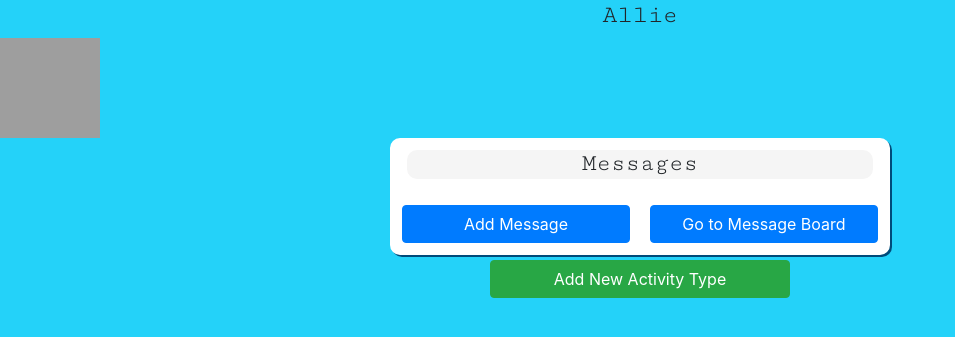
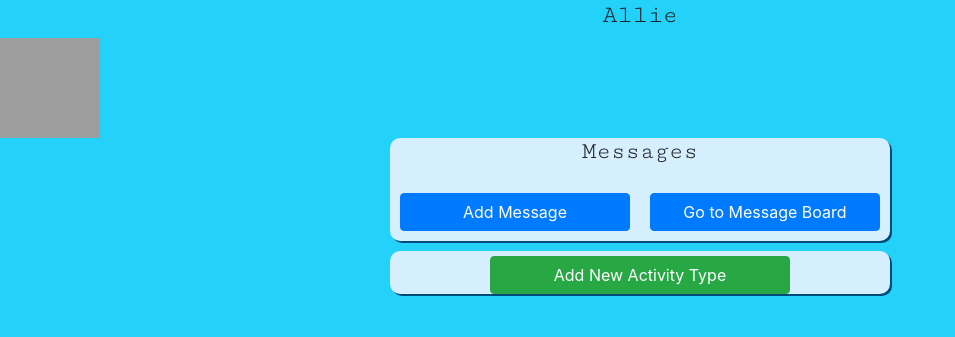
Before and after one commit to kirksudduth/PawPal, a Django app: page /pawpals/1 in a window 1280 px wide. Shown: the part 56-393 px from the top of the page, without its empty margins (0-955 px from the left). Run offline with Django 3.2, Linux system fonts and the light colour scheme; a user stored in the database is signed in; data comes from the database, SQL or seed files in the repository; data that the repository does not hold is empty; parts of the project's set-up code (start-up, migrations or seed data) failed here and were passed over; some libraries are stand-ins or nearby versions; grey boxes are pictures that could not be loaded.

Commit message:
changed background color of cards to alice blue

```diff
--- a/pawpalproject/pawpalapp/static/styles/base.css
+++ b/pawpalproject/pawpalapp/static/styles/base.css
@@ -95,6 +95,12 @@ img {
 .activity_types {
   display: flex;
   flex-flow: row wrap;
+  background: #d6efff;
+  border-radius: 10px;
+  max-width: 500px;
+  margin-top: 10px;
+  margin-bottom: 10px;
+  box-shadow: 2px 2px #004b7a;
 }
 
 .activity_type {
@@ -106,11 +112,11 @@ img {
   max-width: 300px;
   align-self: center;
 }
+
 .message_board {
   max-width: 500px;
-  border: solid white 2px;
   border-radius: 10px;
-  background: white;
+  background: #d6efff;
   box-shadow: 2px 2px #004b7a;
 }
 
--- a/pawpalproject/pawpalapp/templates/pawpals/details.html
+++ b/pawpalproject/pawpalapp/templates/pawpals/details.html
@@ -3,7 +3,7 @@
 <img src="{{pawpal.image}}" alt="{{pawpal.name}}" ></img>
 <div class="message_board_container container-fluid">
 <div class="message_board container-fluid">
-  <h4 class="messages">Messages</h4>
+  <h4 class="messages_h4">Messages</h4>
   <div class="messages container-fluid">
     <ul>
       {% for message in messages.reverse|slice:":3" %}
```
